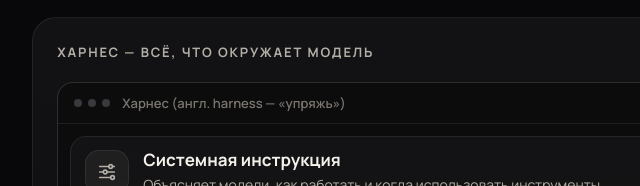
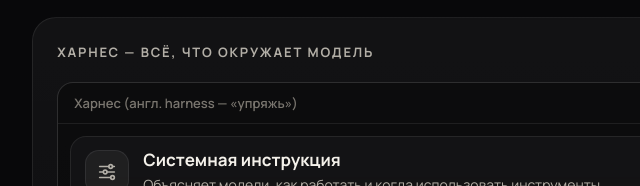
Before and after one commit to Feaman/ai-basis, a plain HTML site: page index.html in a window 1280 px wide. Shown: the part 6454-6640 px from the top of the page, 267-907 px from the left. Drawn offline with Linux system fonts and the light colour scheme.

Commit message:
fix: рамка блока слоёв без точек окна в стиле macOS
Заголовок рамки больше не изображает окно macOS с тремя точками; из списка шрифтов убран устаревший -apple-system, его покрывает system-ui.

Co-Authored-By: Claude Opus 5.5 <noreply@anthropic.com>

```diff
--- a/assets/styles.css
+++ b/assets/styles.css
@@ -19,7 +19,6 @@
   --color-shade: color-mix(in srgb, var(--color-black) 28%, transparent);
   --color-border: color-mix(in srgb, var(--color-white) 8%, transparent);
   --color-border-strong: color-mix(in srgb, var(--color-white) 14%, transparent);
-  --color-window-dot: #3a3a3e;
   --color-text: #f4f1ea;
   --color-text-secondary: #b3afa7;
   --color-text-muted: #7a766f;
@@ -52,7 +51,7 @@
   --sidebar-width: 248px;
   --connector-gap: 36px;
   --connector-gap-stacked: 28px;
-  --font-family: 'Manrope', system-ui, -apple-system, 'Segoe UI', sans-serif;
+  --font-family: 'Manrope', system-ui, 'Segoe UI', sans-serif;
   --font-family-code: ui-monospace, 'Cascadia Code', 'JetBrains Mono', Consolas, monospace;
 }
 
@@ -1090,25 +1089,12 @@ code {
 }
 
 .layers-frame {
-  display: flex;
-  align-items: center;
-  gap: 40px;
   margin: 0;
   padding: 10px 16px;
   border-bottom: 1px solid var(--color-border);
   color: var(--color-text-muted);
   font-size: 13px;
   font-weight: 600;
-}
-
-/* Три точки заголовка окна. */
-.layers-frame::before {
-  content: '';
-  width: 8px;
-  height: 8px;
-  border-radius: 50%;
-  background: var(--color-window-dot);
-  box-shadow: 14px 0 0 var(--color-window-dot), 28px 0 0 var(--color-window-dot);
 }
 
 .layers-list {
```
